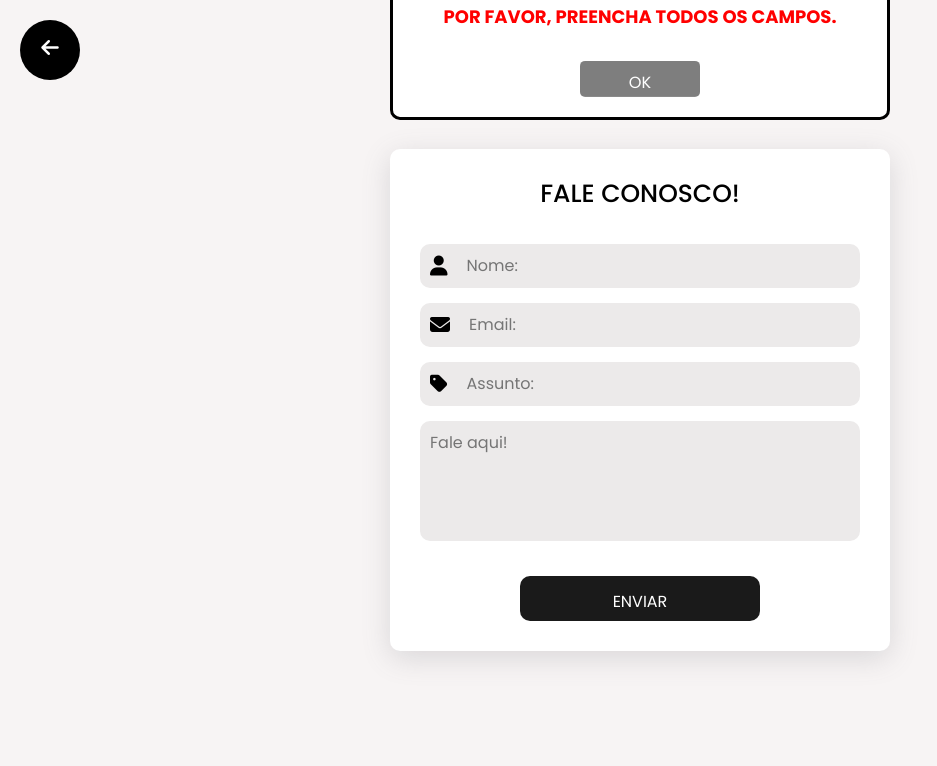
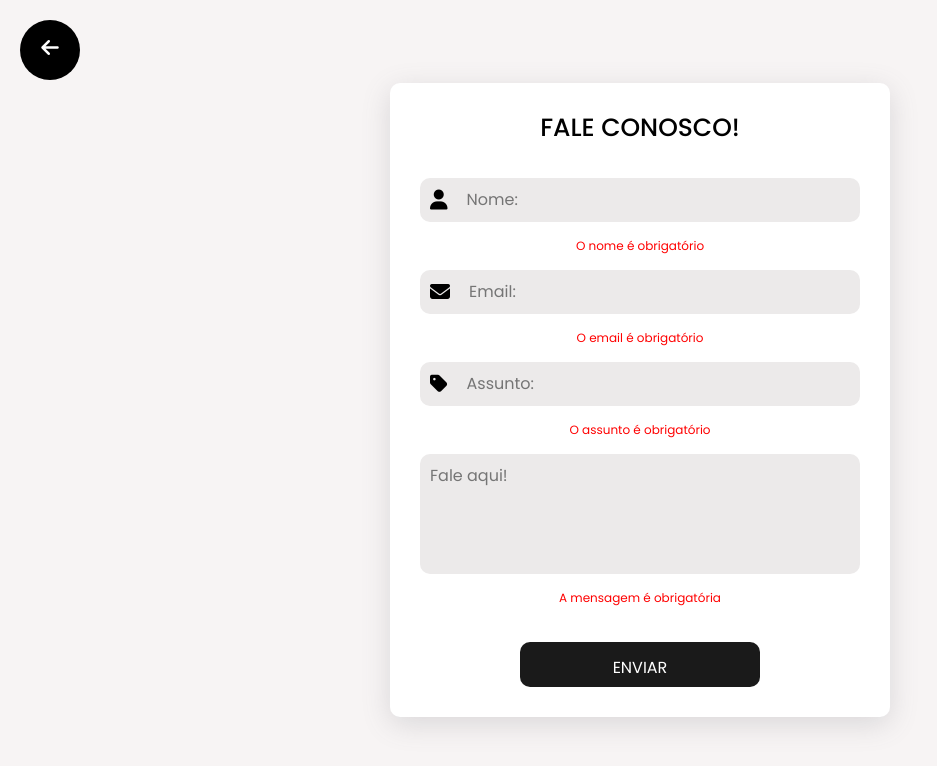
Before and after one commit to Gaspatt/VintageGallery, a Vue app: page /contact in a window 1280 px wide. Both pictures are taken after a click on the button "ENVIAR". Shown: the top 766 px of the page, without its empty margins (0-937 px from the left). Built offline with nearby package versions, Linux system fonts and the light colour scheme.

Commit message:
novas funcionalidade para tela de contato

```diff
--- a/src/views/ContactView.vue
+++ b/src/views/ContactView.vue
@@ -1,51 +1,77 @@
 <script>
-import { ref, computed } from 'vue';
+export default {
+  data() {
+    return {
+      name: '',
+      email: '',
+      title: '',
+      message: '',
+      errors: {
+        name: '',
+        email: '',
+        title: '',
+        message: ''
+      },
+      showModal: false // Estado para controlar a visibilidade do modal
+    };
+  },
+  methods: {
+    validateForm() {
+      // Reset error messages
+      this.errors = {
+        name: '',
+        email: '',
+        title: '',
+        message: ''
+      };
 
-export default {
-  setup() {
-    // Variáveis reativas para os campos do formulário
-    const name = ref('');
-    const email = ref('');
-    const title = ref('');
-    const message = ref('');
+      let isValid = true;
 
-    // Variável reativa para armazenar o estado de preenchimento
-    const formStatus = ref(null); // null: sem mensagem, 'success': sucesso, 'error': erro
+      // Validate name: check if it's empty or contains numbers
+      const nameRegex = /^[a-zA-Z\s]*$/;
+      if (!this.name) {
+        this.errors.name = 'O nome é obrigatório';
+        isValid = false;
+      } else if (!nameRegex.test(this.name)) {
+        this.errors.name = 'O nome não pode conter números';
+        isValid = false;
+      }
 
-    // Computed para verificar se todos os campos estão preenchidos
-    const allFieldsFilled = computed(() => {
-      return name.value && email.value && title.value && message.value;
-    });
+      // Validate email: check if it's empty or doesn't contain "@"
+      if (!this.email) {
+        this.errors.email = 'O email é obrigatório';
+        isValid = false;
+      } else if (!this.email.includes('@')) {
+        this.errors.email = 'O email deve conter "@"';
+        isValid = false;
+      }
 
-    // Função para exibir a mensagem com base no status do formulário
-    const msg = () => {
-      if (allFieldsFilled.value) {
-        formStatus.value = 'success';
-      } else {
-        formStatus.value = 'error';
+      // Validate title
+      if (!this.title) {
+        this.errors.title = 'O assunto é obrigatório';
+        isValid = false;
       }
-    };
 
-    // Função para fechar a mensagem e resetar os campos se for sucesso
-    const closeMessage = () => {
-      if (formStatus.value === 'success') {
-        name.value = '';
-        email.value = '';
-        title.value = '';
-        message.value = '';
+      // Validate message
+      if (!this.message) {
+        this.errors.message = 'A mensagem é obrigatória';
+        isValid = false;
       }
-      formStatus.value = null;
-    };
 
-    return {
-      name,
-      email,
-      title,
-      message,
-      formStatus,
-      msg,
-      closeMessage
-    };
+      return isValid;
+    },
+    submitForm() {
+      if (this.validateForm()) {
+        this.showModal = true; // Mostrar modal em vez de alert
+      }
+    },
+    closeModal() {
+      this.showModal = false;
+      this.name = '';
+      this.email = '';
+      this.title = '';
+      this.message = '';
+    }
   }
 };
 </script>
@@ -63,32 +89,34 @@ export default {
         <i class="fas fa-user icon"></i>
         <input type="text" name="name" placeholder="Nome:" v-model="name" />
       </div>
+      <div v-if="errors.name" class="error">{{ errors.name }}</div>
 
       <div class="input-group">
         <i class="fas fa-envelope icon"></i>
         <input type="email" name="email" placeholder="Email:" v-model="email" />
       </div>
+      <div v-if="errors.email" class="error">{{ errors.email }}</div>
 
       <div class="input-group">
         <i class="fas fa-tag icon"></i>
         <input type="text" name="title" placeholder="Assunto:" v-model="title" />
       </div>
+      <div v-if="errors.title" class="error">{{ errors.title }}</div>
 
       <div class="input-group">
         <textarea name="text" placeholder="Fale aqui!" v-model="message"></textarea>
       </div>
+      <div v-if="errors.message" class="error">{{ errors.message }}</div>
 
-      <button @click="msg()" class="btn-enviar">ENVIAR</button>
+      <button class="btn-enviar" @click="submitForm">ENVIAR</button>
     </div>
 
-    <!-- Mensagem de sucesso ou erro centralizada com botão "OK" para fechar -->
-    <div v-if="formStatus === 'success'" class="confirmation-message success">
-      <p>TODOS OS CAMPOS FORAM PREENCHIDOS COM SUCESSO! ENTRAREMOS EM CONTATO PELO EMAIL</p>
-      <button class="btn-close" @click="closeMessage">OK</button>
-    </div>
-    <div v-if="formStatus === 'error'" class="confirmation-message error">
-      <p>POR FAVOR, PREENCHA TODOS OS CAMPOS.</p>
-      <button class="btn-close" @click="closeMessage">OK</button>
+    <!-- Modal -->
+    <div v-if="showModal" class="modal">
+      <div class="modal-content">
+        <p>Formulário enviado com sucesso!</p>
+        <button @click="closeModal">OK</button>
+      </div>
     </div>
   </div>
 </template>
@@ -153,6 +181,11 @@ i {
   gap: 10px;
 }
 
+.error {
+  font-size: 12px;
+  color: red;
+}
+
 .icon {
   font-size: 20px;
   color: #000000;
@@ -167,7 +200,6 @@ input, textarea {
   outline: none;
   font-size: 16px;
 }
-
 
 textarea {
   height: 100px;
@@ -192,64 +224,41 @@ textarea {
   transition: 0.7s;
 }
 
-
-/* Estilos da mensagem centralizada */
-.confirmation-message {
-  position: fixed;
-  top: 50%;
-  left: 50%;
-  transform: translate(-50%, -50%);
-  padding: 20px;
-  text-align: center;
-  font-size: 1.0em;
-  font-weight: bold;
-  width: 80%;
-  max-width: 500px;
-  z-index: 1000;
+.btn-enviar:hover {
+  background-color: rgb(95, 95, 95);
 }
 
-/* Estilo para a mensagem de sucesso (verde) */
-.success {
-  font-size: 18px;
-  border-radius: 10px;
-  margin-top: -350px;
-  padding: 20px;
-  background-color: #ffffff;
-  color: #155724;
-  border: 2px solid #000000;
+.modal {
+  position: fixed;
+  top: 0;
+  left: 0;
+  width: 100vw;
+  height: 100vh;
+  background: rgba(0, 0, 0, 0.5);
+  display: flex;
+  align-items: center;
+  justify-content: center;
 }
 
-/* Estilo para a mensagem de erro (vermelho) */
-.error {
-  font-size: 18px;
+.modal-content {
+  background-color: white;
+  padding: 20px;
   border-radius: 10px;
-  margin-top: -350px;
-  padding: 20px;
-  background-color: #ffffff;
-  color: #ff0000;
-  border: 1px solid #f5c6cb;
-  border: 3px solid rgb(0, 0, 0);
+  text-align: center;
+  width: 400px;
 }
 
-/* Estilo do botão "OK" */
-.btn-close {
+.modal-content button {
   margin-top: 15px;
-  padding: 10px;
-  font-size: 0.9em;
-  color: #fff;
-  background-color: #000000;
+  padding: 10px 20px;
+  background-color: #1a1a1a;
+  color: white;
   border: none;
   border-radius: 5px;
   cursor: pointer;
-  transition: 0.3s;
-  width: 100px;
 }
 
-.btn-close:hover {
-  background-color: #000000;
-}
-
-.btn-enviar:hover {
+.modal-content button:hover {
   background-color: rgb(95, 95, 95);
 }
 
```
